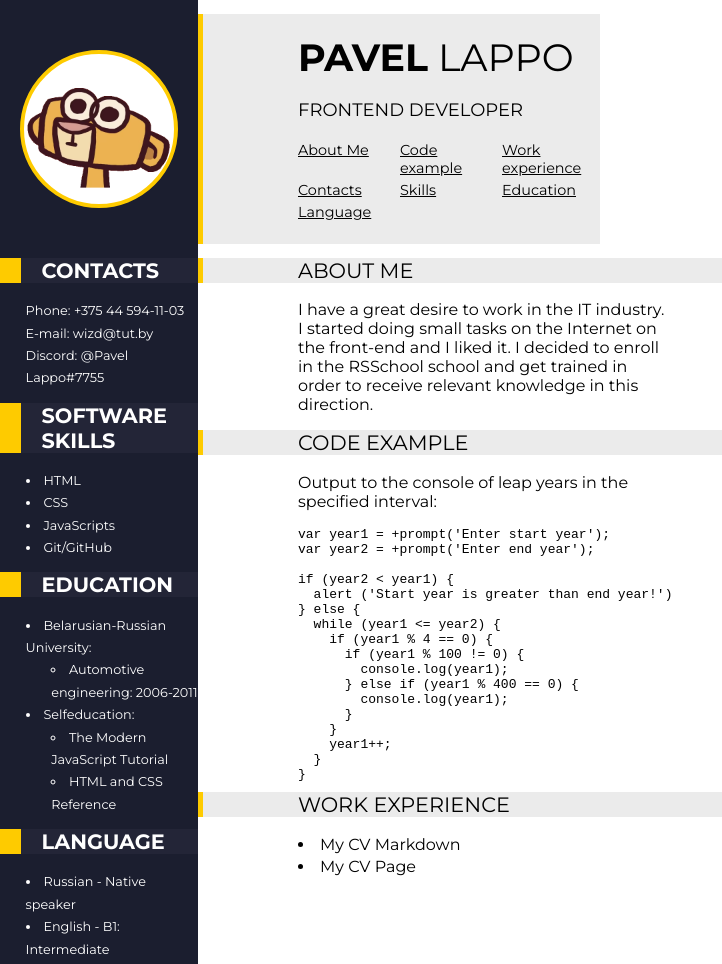
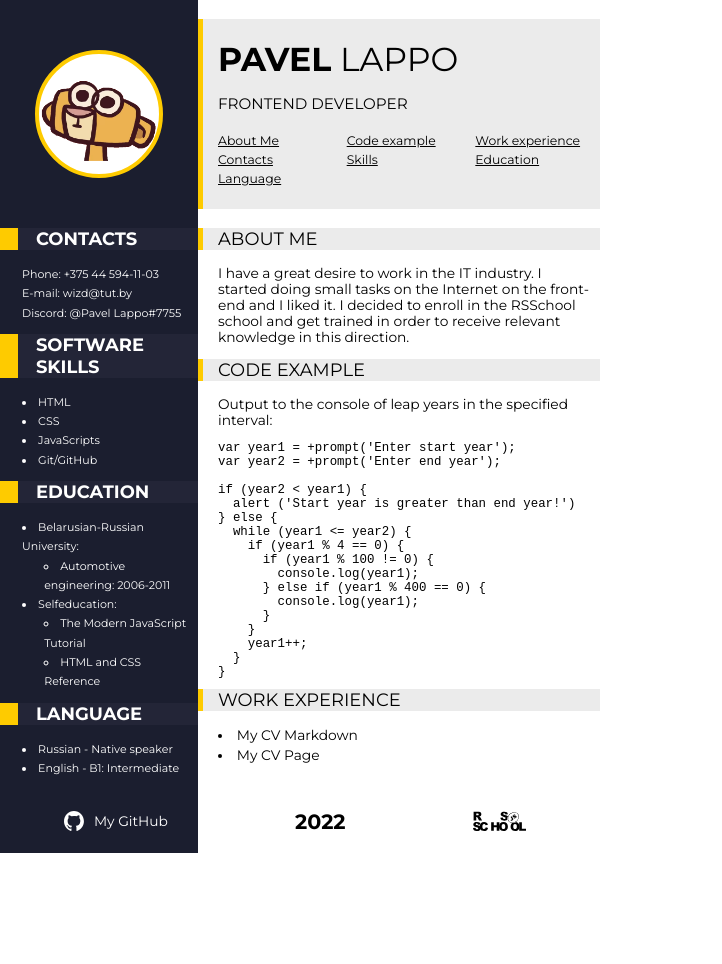
Before and after one commit to LapPavel/rsschool-cv, a plain HTML site: page index.html in a window 600 px wide. Shown: the top 964 px of the page, 722 px wide, since content can reach past the window. After the commit the page ends 853 px from the top, so only its background shows below. Drawn offline with Linux system fonts and the light colour scheme.

Commit message:
fix: css

```diff
--- a/style.css
+++ b/style.css
@@ -39,13 +39,13 @@ body{
   }
 
     #name-head h1 {
-      font-size: 38px;
+      font-size: 2.4rem;
       font-weight: normal;
       margin: 0;
     }
 
     #name-head p {
-      font-size: 18px;
+      font-size: 1.1rem;
       margin-bottom: 0;
     }
 
@@ -148,3 +148,69 @@ body{
 		.footer h2 {
 			margin: 0;
 		}
+
+@media (min-width: 769px) and (max-width: 900px) {
+	html {
+		font-size: 1.6vw;
+	}
+	.fot-img {
+		height: 30px;
+	}
+}
+
+@media (min-width: 600px) and (max-width: 768px) {
+	html {
+		font-size: 1.9vw;
+	}
+	.photo-head img {
+		width: 20vw;
+	}
+	#name-head {
+		padding-left: 40px;
+	}
+	.right-side h2 {
+		padding-left: 40px;
+	}
+	.right-side p {
+		margin-left: 40px;
+	}
+	#code pre {
+		margin-left: 40px;
+	}
+	#work-exp ul {
+		padding-left: 40px;
+	}
+	.fot-img {
+		height: 20px;
+	}
+}
+
+@media (max-width: 600px) {
+	html {
+		font-size: 2.3vw;
+	}
+	.photo-head img {
+		width: 20vw;
+	}
+	#name-head {
+		padding-left: 20px;
+	}
+	.right-side h2 {
+		padding-left: 20px;
+	}
+	.right-side p {
+		margin-left: 20px;
+		margin-right: 10px;
+	}
+	#code pre {
+		margin-left: 20px;
+		margin-right: 10px;
+		font-size: 0.9rem;
+	}
+	#work-exp ul {
+		padding-left: 20px;
+	}
+	.fot-img {
+		height: 20px;
+	}
+}
```
